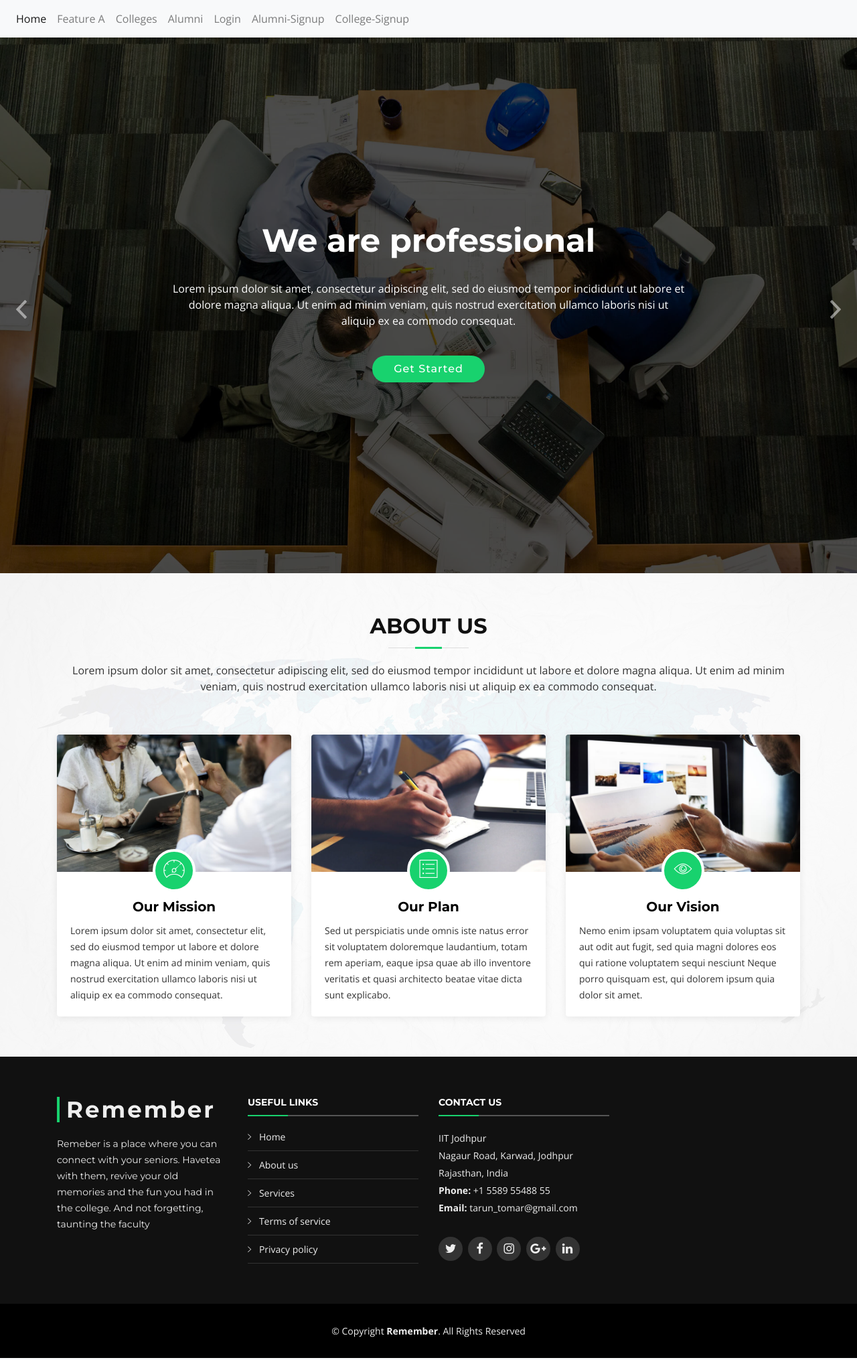
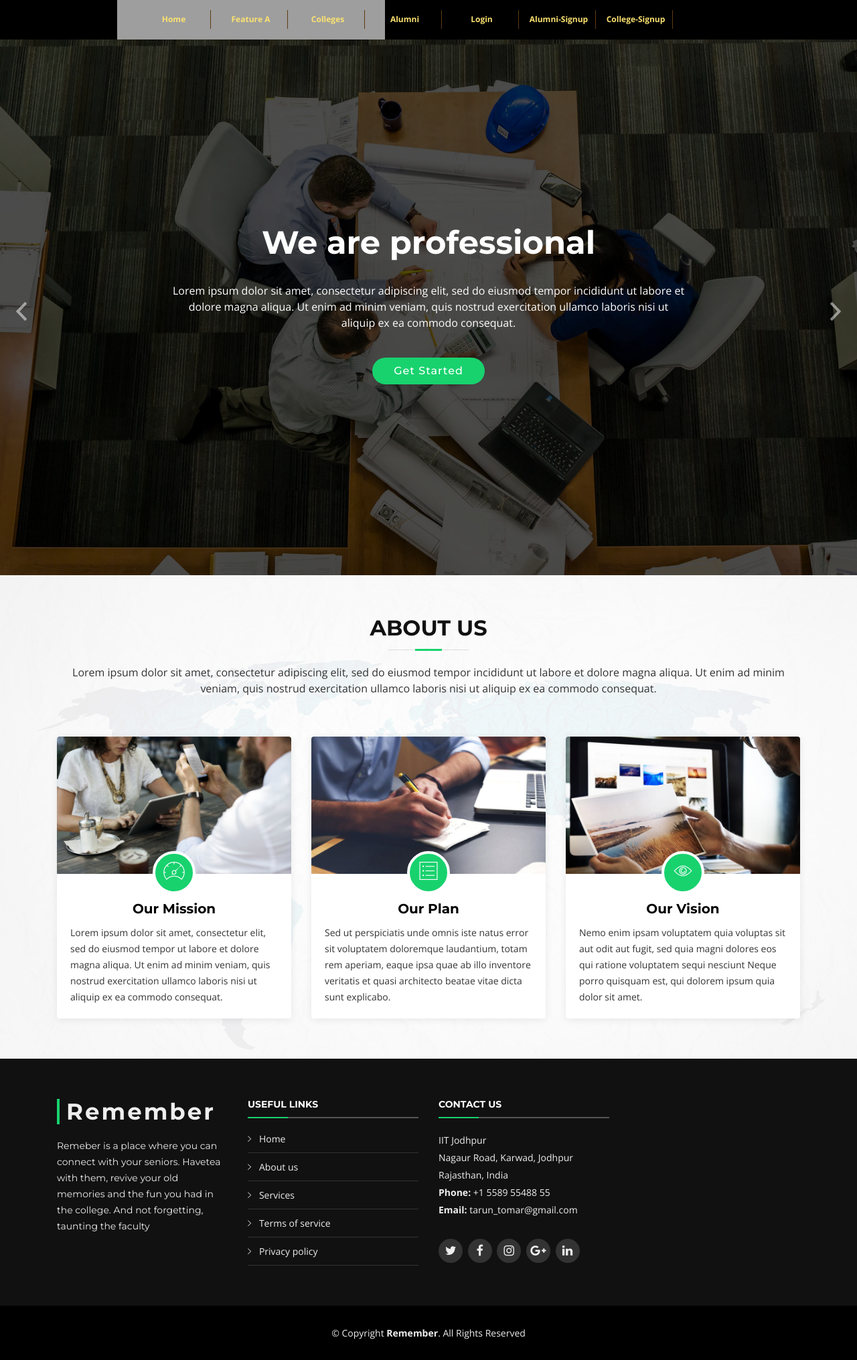
Before and after one commit to rohansingh9001/Smart-India-Hackathon-Alumni-Monitoring, a Django app: page / in a window 1280 px wide. Shown: the whole page at 67% size. Run offline with Django 3.2, Linux system fonts and the light colour scheme; some libraries are stand-ins or nearby versions; some web fonts are replaced; grey boxes are pictures that could not be loaded.

Commit message:
Header Added

```diff
--- /dev/null
+++ b/static/base/header/templatemo_style.css
@@ -0,0 +1,46 @@
+
+#templatemo_menu_panel{
+	width:100%;
+	height: 59px;
+	margin: 0 auto;
+	color: #ffffff;
+	background: #000000;
+}
+
+#templatemo_menu_panel #templatemo_menu_section{
+	width: 930px;
+	height: 59px;
+	margin:0 auto;
+	padding: 0 0 0 30px;
+	color: #03a0a6;
+	background:  url(images/templatemo_menu_panel_bg.jpg) no-repeat;
+}
+
+#templatemo_menu_section ul {
+	float: left;
+	width: 930px;
+	margin: 0;
+	padding: 15px 0 0 0;
+	list-style: none;
+}
+
+#templatemo_menu_section ul li{
+	display: inline;
+}
+
+#templatemo_menu_section ul li a{
+	float: left;
+	width: 110px;
+	padding: 5px 0;
+	margin-right: 5px;
+	font-size: 12px;
+	font-weight: bold;
+	text-align: center;
+	text-decoration: none;
+	color: #fbe270;
+	border-right: 1px solid #5f3b11;
+}
+
+#templatemo_menu_section li a:hover, #templatemo_menu_section li .current{
+	color: #ffffff;
+}
--- a/templates/base.html
+++ b/templates/base.html
@@ -24,7 +24,7 @@
   <link href="{% static 'base/lib/owlcarousel/assets/owl.carousel.min.css'%}" rel="stylesheet">
   <link href="{% static 'lib/lightbox/css/lightbox.min.css'%}" rel="stylesheet">
   <link href="{% static 'base/css/style.css'%}" rel="stylesheet">
-
+  <link href="{% static 'base/header/templatemo_style.css' %}" rel="stylesheet" type="text/css" />
     <link href="https://fonts.googleapis.com/css?family=Poppins:300,400,500,600,700" rel="stylesheet">
     <link href="https://fonts.googleapis.com/css?family=Lora:400,400i,700,700i&display=swap" rel="stylesheet">
     <link href="https://fonts.googleapis.com/css?family=Abril+Fatface&display=swap" rel="stylesheet">
@@ -32,48 +32,50 @@
  <body data-spy="scroll" data-target=".site-navbar-target" data-offset="300">
 
   <header>
-  <nav class="navbar navbar-expand-lg navbar-light bg-light">
-    <div class="collapse navbar-collapse" id="navbarSupportedContent">
-      <ul class="navbar-nav mr-auto">
-        <li class="nav-item active">
-          <a class="nav-link" href="{% url 'home' %}">Home <span class="sr-only">(current)</span></a>
+  <nav>
+  <div id="templatemo_menu_panel">
+    <div id="templatemo_menu_section">
+      <ul>
+        <li >
+          <a href="{% url 'home' %}">Home <span class="sr-only">(current)</span></a>
         </li>
-        <li class="nav-item">
-          <a class="nav-link" href="#">Feature A</a>
+        <li >
+          <a href="#">Feature A</a>
         </li>
-        <li class="nav-item">
-          <a class="nav-link" href="#">Colleges</a>
+        <li>
+          <a href="#">Colleges</a>
         </li >
-        <li class="nav-item">
-          <a class="nav-link" href="{% url 'show-alumni' %}">Alumni</a>
+        <li>
+          <a href="{% url 'show-alumni' %}">Alumni</a>
         </li>
 	      {% if request.user.is_authenticated %}
-	      <li class="nav-item">
-	        <a class="nav-link" href="{% url 'logout' %}">Logout</a>
+	      <li>
+	        <a href="{% url 'logout' %}">Logout</a>
 	      </li>
         {%if request.user.is_alumni %}
-	      <li class="nav-item">
-	        <a  class="nav-link" href="{% url 'alumni-profile' %}">Profile</a>
+	      <li>
+	        <a  href="{% url 'alumni-profile' %}">Profile</a>
 	      </li>
         {%else%}
-        <li class="nav-item">
-          <a  class="nav-link" href="{% url 'pending-query' %}">Pending Queries</a>
+        <li >
+          <a   href="{% url 'pending-query' %}">Pending Queries</a>
         </li>
         {%endif%}
 	      {% else %}
 
-	      <li class="nav-item">
-	        <a  class="nav-link" href="{% url 'login' %}">Login</a>
+	      <li >
+	        <a   href="{% url 'login' %}">Login</a>
 	      </li>
-	      <li class="nav-item">
-	        <a class="nav-link" href="{% url 'alumni_signup' %}">Alumni-Signup</a>
+	      <li >
+	        <a  href="{% url 'alumni_signup' %}">Alumni-Signup</a>
 	      </li>
-	      <li class="nav-item">
-	        <a class="nav-link" href="{% url 'college_signup' %}">College-Signup</a>
+	      <li >
+	        <a  href="{% url 'college_signup' %}">College-Signup</a>
 	      </li>
 	      {% endif %}
 	    </ul>
-	  </div>
+    </div>
+    </div>
 	</nav>
 </header>
   <div>
```
